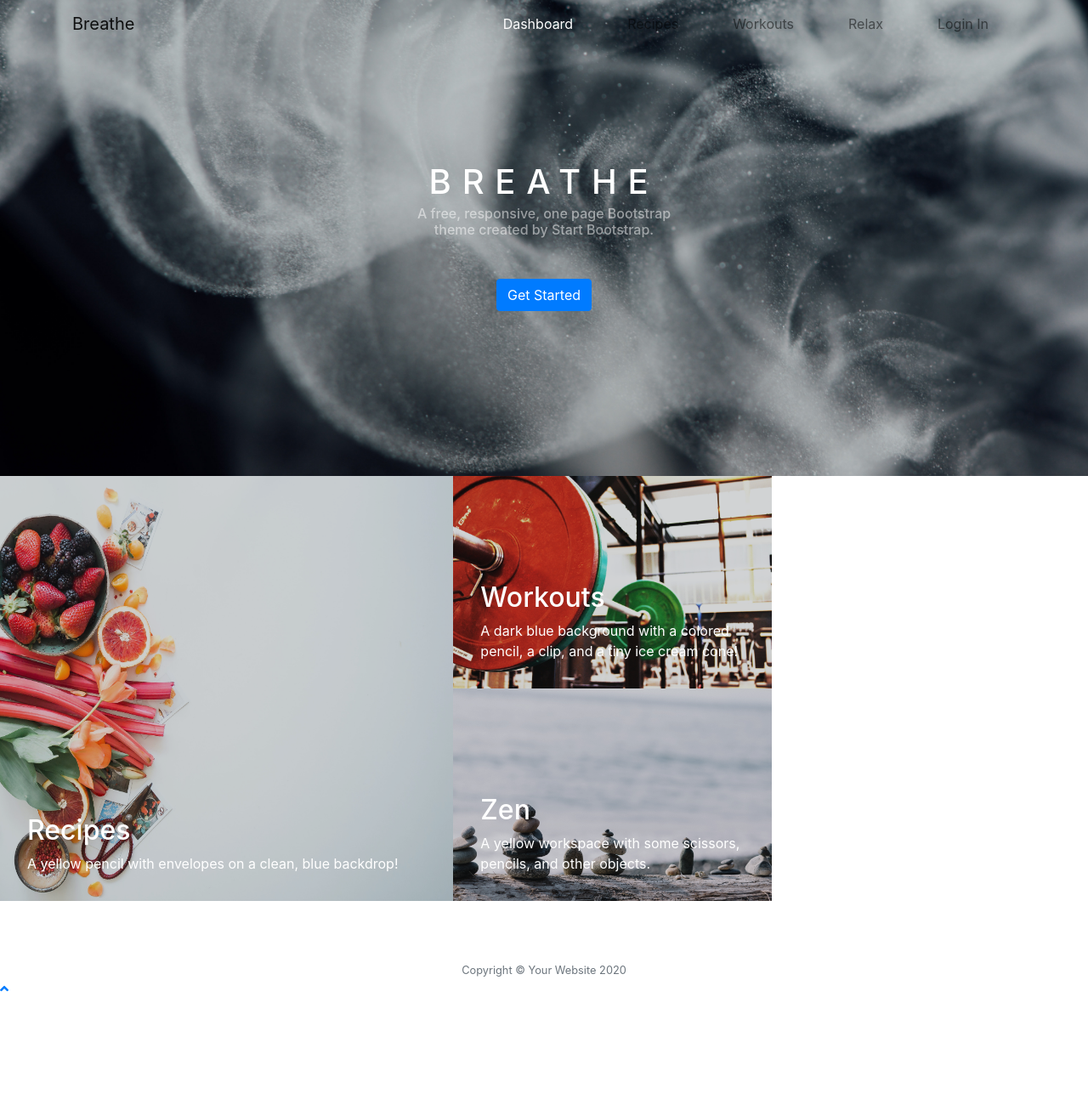
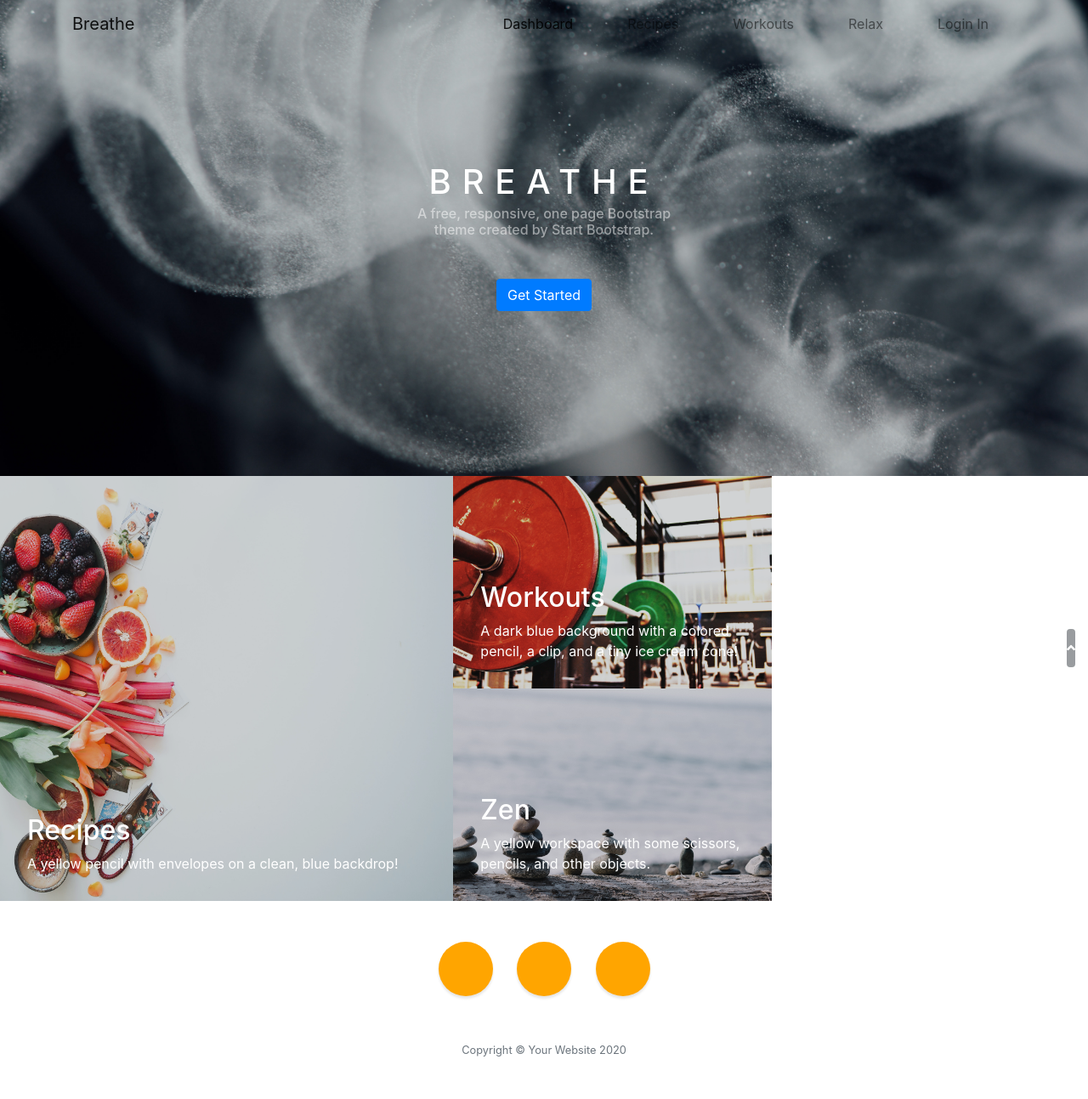
Before and after one commit to johndbigboi/Muscle-Farm, a Flask app: page / in a window 1280 px wide. Shown: the whole page at 85% size. Before the commit the page ends 1167 px from the top, so only its background shows below. Run offline with Flask 2, Linux system fonts and the light colour scheme; data that the repository does not hold is empty; some libraries are stand-ins or nearby versions.

Commit message:
add navbar style

```diff
--- a/static/css/style.css
+++ b/static/css/style.css
@@ -1,11 +1,14 @@
 /* Navbar */
+.navbar {
+    margin-bottom: 5rem;
+}
 
 .navbar-light .navbar-brand .navbar-nav {
     color: white;
 }
 
 .navbar-light .navbar-toggler {
-    color: white;
+    color: rgba(0, 0, 0, .9);
     border-color: rgba(0, 0, 0, .1);
 }
 
@@ -13,7 +16,7 @@
 .navbar-light .navbar-nav .nav-link.active,
 .navbar-light .navbar-nav .nav-link.show,
 .navbar-light .navbar-nav .show>.nav-link {
-    color: white;
+    color: rgba(0, 0, 0, .9);
 }
 
 /*  Landing Hero */
@@ -74,6 +77,10 @@
     }
 } */
 
+/* main content */
+.main {
+    margin-top: 5rem;
+}
 
 /* Dashboard */
 
@@ -119,3 +126,43 @@
     color: #fff;
     margin: auto 2rem 2rem;
 }
+
+@media (min-width: 992px) {
+    .dashboard-item img {
+        transition: -webkit-clip-path .25s ease-out;
+        transition: clip-path .25s ease-out;
+        transition: clip-path .25s ease-out, -webkit-clip-path .25s ease-out;
+        -webkit-clip-path: inset(-1px);
+        clip-path: inset(-1px);
+    }
+}
+
+/* Footer */
+footer.footer {
+    padding-top: 3rem;
+    padding-bottom: 3rem;
+}
+
+footer.footer .social-link {
+    display: block;
+    height: 4rem;
+    width: 4rem;
+    line-height: 4.3rem;
+    font-size: 1.5rem;
+    background-color: orange;
+    transition: background-color .15s ease-in-out;
+    box-shadow: 0 3px 3px 0 rgba(0, 0, 0, .1);
+}
+
+.scroll-to-top {
+    position: fixed;
+    right: 15px;
+    bottom: 15px;
+    display: inline;
+    /* width: 50px;
+    height: 50px; */
+    text-align: center;
+    color: #fff;
+    background: rgba(52, 58, 64, .5);
+    line-height: 45px;
+}
```
